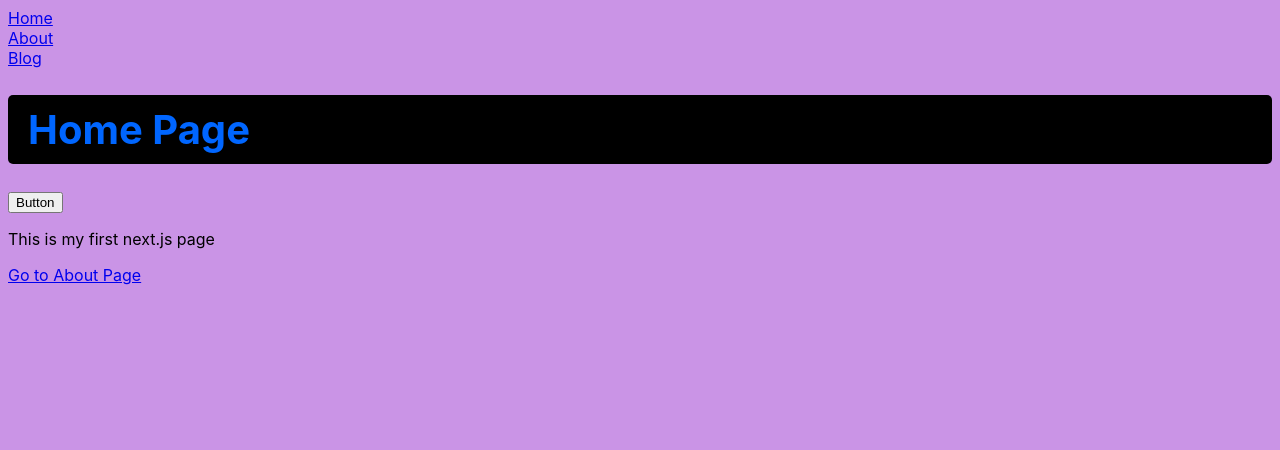
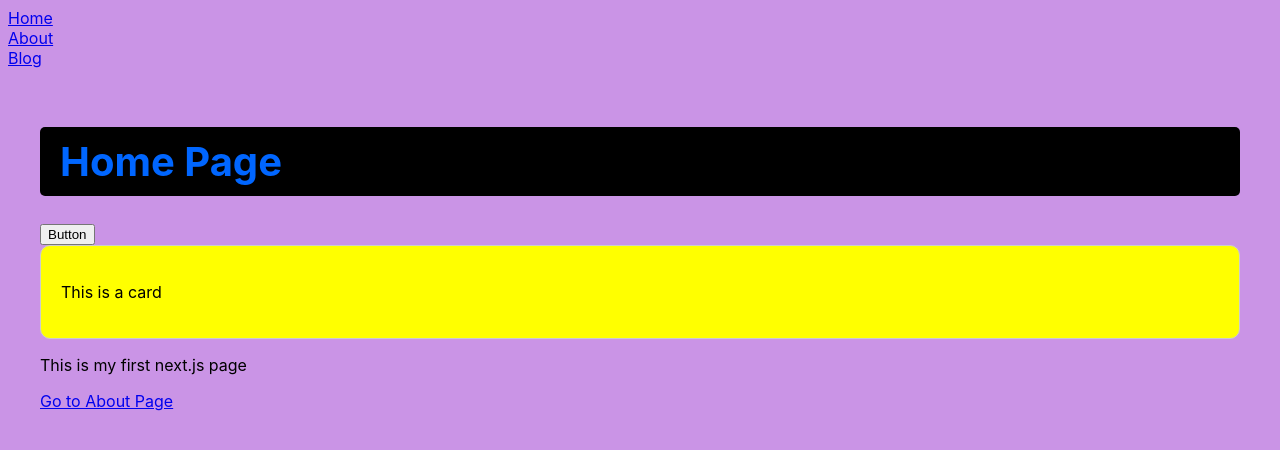
Before and after one commit to Peksford/Fundamentals_of_Next.js, a Next.js app in the folder next.js-basics/: page / in a window 1280 px wide. Shown: the top 450 px of the page. Built offline with nearby package versions, Linux system fonts and the light colour scheme.

Commit message:
Styling in Next.js Task 4-5

```diff
--- /dev/null
+++ b/next.js-basics/app/components/AppLayout.js
@@ -0,0 +1,5 @@
+import styles from './AppLayout.module.css';
+
+export default function AppLayout({ children }) {
+  return <div className={styles.layout}>{children}</div>;
+}
--- /dev/null
+++ b/next.js-basics/app/components/AppLayout.module.css
@@ -0,0 +1,3 @@
+.layout {
+  padding: 2rem;
+}
--- a/next.js-basics/app/components/Card.js
+++ b/next.js-basics/app/components/Card.js
@@ -0,0 +1,14 @@
+export default function Card({ highlighted }) {
+  return (
+    <div
+      style={{
+        padding: '20px',
+        backgroundColor: highlighted ? 'yellow' : 'white',
+        border: '1px solid #ccc',
+        borderRadius: '10px',
+      }}
+    >
+      <p>This is a card</p>
+    </div>
+  );
+}
--- a/next.js-basics/app/page.js
+++ b/next.js-basics/app/page.js
@@ -2,17 +2,19 @@
 // import styles from './home/home.module.css';
 import Title from './components/Title.js';
 import Button from './components/Button.js';
+import Card from './components/Card.js';
+import AppLayout from './components/AppLayout.js';
 
 export default function Page() {
   return (
-    <main>
-      {/* <h1 className={titleStyle.title}>Home Page</h1> */}
+    <AppLayout>
       <Title />
       <Button />
+      <Card highlighted={true} />
       <p>This is my first next.js page</p>
       <nav>
         <Link href="/about">Go to About Page</Link>
       </nav>
-    </main>
+    </AppLayout>
   );
 }
```
